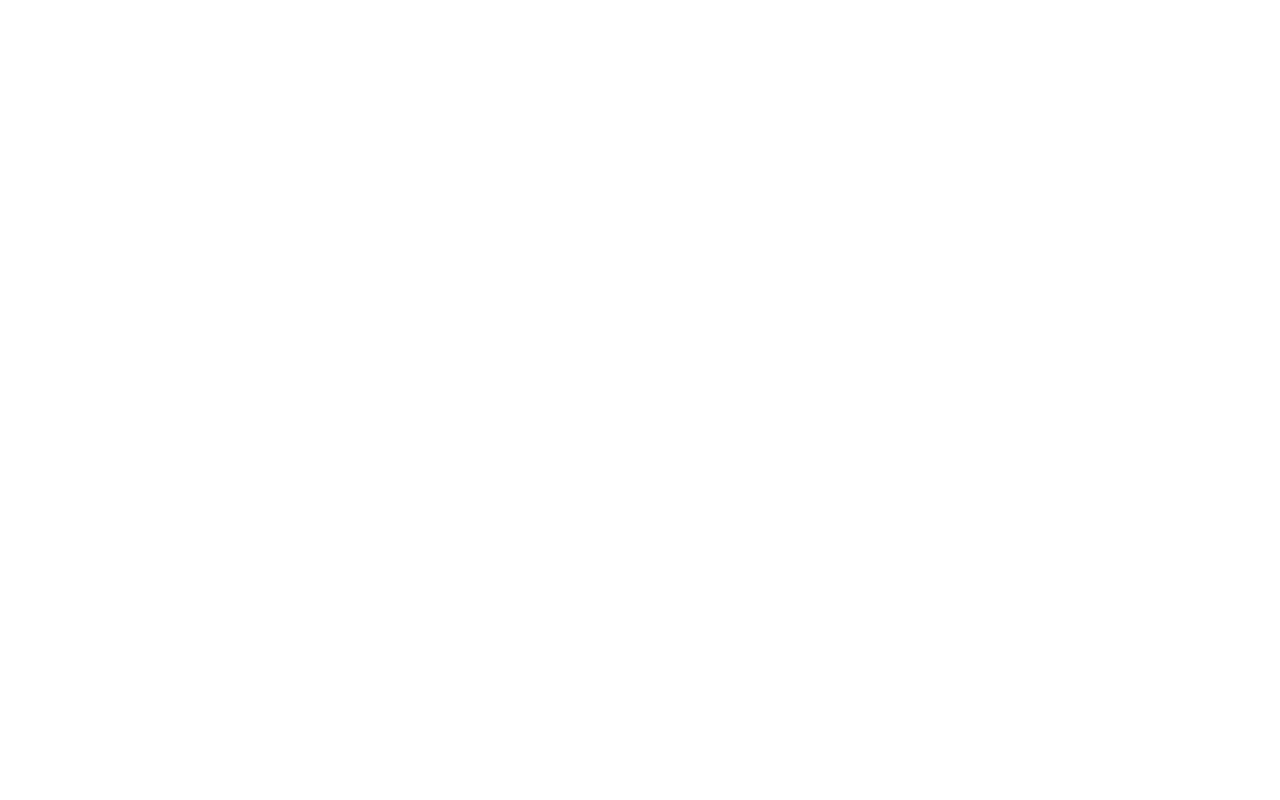
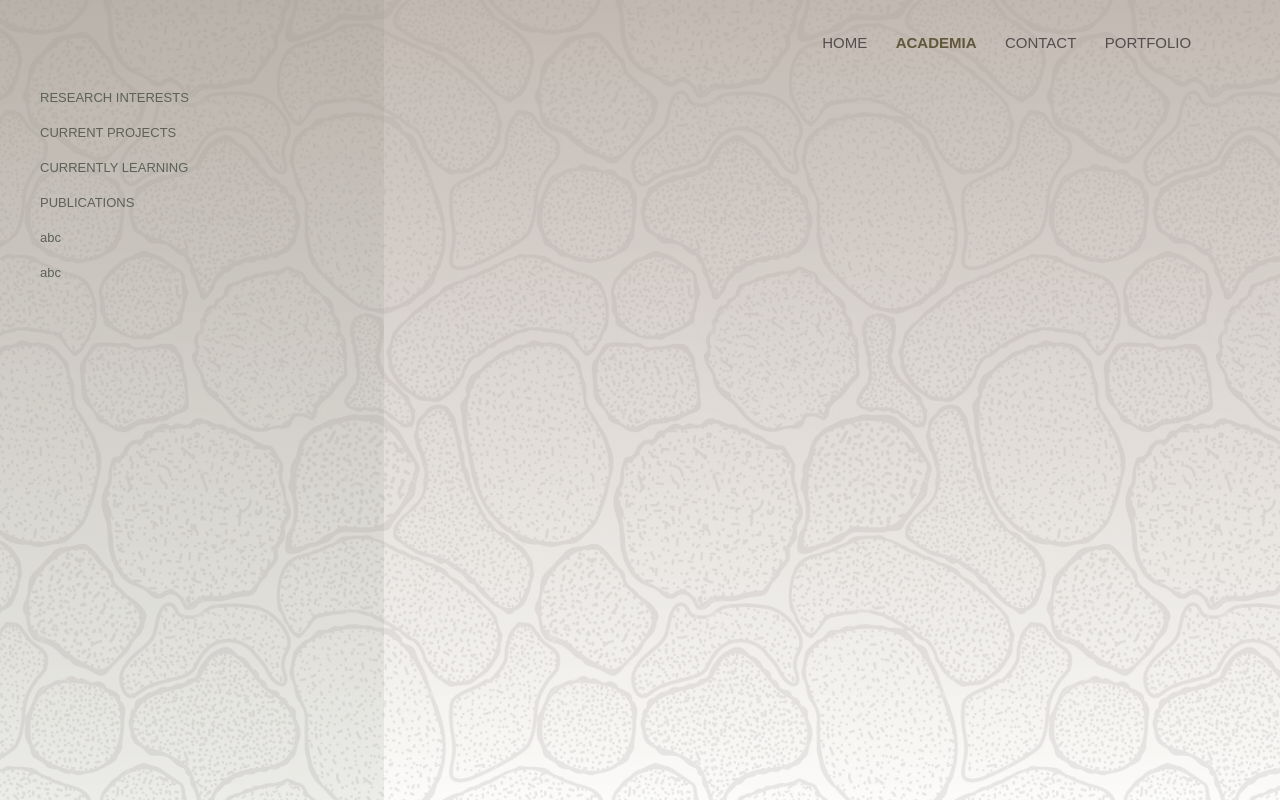
Before and after one commit to bendemonium/bendemonium.github.io, a plain HTML site: page academia.html in a window 1280 px wide. Drawn offline with Linux system fonts and the light colour scheme.

Commit message:
academia

```diff
--- a/academia.html
+++ b/academia.html
@@ -0,0 +1,52 @@
+<!DOCTYPE html>
+<html>
+
+    <head>
+        <meta name="viewport" content="width=device-width, initial-scale=1.0">
+        <title>Ridhi Bandaru</title>
+        <link rel="stylesheet" href="academia_style.css">
+        <link rel="stylesheet" href="https://cdn.jsdelivr.net/npm/@fortawesome/fontawesome-free@6.2.0/css/fontawesome.min.css">
+
+    </head>
+
+    <body>
+        <section class="header">
+            <nav>
+                <div class="nav-links" id="navLinks">
+                    <i class="fa fa-times" onclick="hideMenu()"></i>
+                    <ul>
+                        <li><a href="index.html">HOME</a></li>
+                        <li><a href="academia.html"><b style="color:rgb(99, 87, 57);">ACADEMIA</b></a></li>
+                        <li><a href="contact.html">CONTACT</a></li>
+                        <li><a href="portfolio.html">PORTFOLIO</a></li>
+                    </ul>
+                </div>
+                <i class="fa fa-bars" onclick="showMenu()"></i>
+            </nav>
+
+            <div class="side-nav">
+                <ul class="side-links">
+                    <li><a href="#"><p>RESEARCH INTERESTS</p></a></li>
+                    <li><a href="#"><p>CURRENT PROJECTS</p></a></li>
+                    <li><a href="#"><p>CURRENTLY LEARNING</p></a></li>
+                    <li><a href="#"><p>PUBLICATIONS</p></a></li>
+                    <li><a href="#"><p>abc</p></a></li>
+                    <li><a href="#"><p>abc</p></a></li>
+                    <div class="active"></div>
+                </ul>
+            </div>
+
+        </section>
+
+        <!-----javascript for toggle menu----->
+        <script>
+            var navLinks = document.getElementById(navLinks);
+            function showMenu(){
+                navLinks.style.right = '0';
+            }
+            function hideMenu(){
+                navLinks.style.right = '-200px';
+            }
+        </script>
+    </body>
+</html>
--- a/academia_style.css
+++ b/academia_style.css
@@ -0,0 +1,97 @@
+*{
+    margin: 0;
+    padding: 0;
+    font-family: sans-serif;
+}
+
+body{
+    min-height: 100vh;
+    background-image: linear-gradient(rgba(191, 182, 175, 0.95),rgba(255, 255, 255, 0.842)), url(images/cellbg.webp);
+    background-position: center;
+    background-size: 40%;
+    position: relative;
+}
+.header{
+    min-height: 100vh;
+    width: 100%;
+    position: relative;
+}
+nav{
+    display: flex;
+    padding: 2% 6%;
+    justify-content: space-between;
+    align-items: center;
+}
+nav img{
+    width: 150px;
+}
+
+.nav-links{
+    flex: 1;
+    text-align: right;
+}
+
+.nav-links ul li{
+    list-style: none;
+    display: inline-block;
+    padding: 8px 12px;
+    position: relative;
+
+}
+
+.nav-links ul li a{
+    color: rgb(85, 76, 76);
+    text-decoration: solid;
+    font-size: 15px;
+    font-style: normal;
+}
+.nav-links ul li ::after{
+    content: '';
+    width: 0%;
+    height: 10px;
+    background: #aa9487;
+    display: block;
+    margin: auto;
+    transition: 0.5s;
+}
+.nav-links ul li :hover::after{
+        width: 100%;
+}
+
+nav .fa{
+    display: none;
+}
+
+.side-nav{
+    width: 30%;
+    height: 100%;
+    background: rgba(121, 126, 113, 0.125);
+    position: fixed;
+    top: 0;
+    left: 0;
+}
+
+.side-links{
+    top: 10%;
+    list-style: none;
+    position: relative;
+    text-align: left;
+}
+
+.side-links li a{
+    color: #5e6155;
+    text-decoration: none;
+    font-size: 13px;
+    display: block;
+    padding: 10px 0;
+    background: transparent;
+    position: relative;
+    cursor: pointer;
+    left: 40px;
+}
+
+.side-links li a:hover{
+    text-shadow: 0 0 0.6px rgb(10, 10, 2);
+    transition: 0.2s;
+    left: 45px;
+}
--- a/index_style.css
+++ b/index_style.css
@@ -2,6 +2,11 @@
     margin: 0;
     padding: 0;
     font-family: sans-serif;
+    border: 0;
+    font-size: 100%;
+    list-style: none;
+    line-height: 1.15;
+    -webkit-text-size-adjust: 100%;
 }
 .header{
     min-height: 100vh;
@@ -31,9 +36,7 @@ nav img{
     display: inline-block;
     padding: 8px 12px;
     position: relative;
-
 }
-
 .nav-links ul li a{
     color: rgb(215, 200, 200);
     text-decoration: solid;
@@ -53,6 +56,7 @@ nav img{
         width: 100%;
 }
 
+
 .text-box{
     width: 90%;
     color: rgb(215, 200, 200);
@@ -61,6 +65,7 @@ nav img{
     left: 50%;
     transform:translate(-50%,-50%);
     text-align: center;
+    padding-bottom: 3%;
 }
 
 .text-box h1{
--- a/portfolio_style.css
+++ b/portfolio_style.css
@@ -0,0 +1,69 @@
+*{
+    margin: 0;
+    padding: 0;
+    font-family: sans-serif;
+}
+
+.header_contact{
+    min-height: 100vh;
+    width: 100%;
+    background-image: linear-gradient(rgb(90, 32, 6),rgba(80, 87, 84, 0.433)), url(images/gggg.jpeg);
+    background-size: 40%;
+    background-position: center;
+    position: relative;
+}
+nav{
+    display: flex;
+    padding: 2% 6%;
+    justify-content: space-between;
+    align-items: center;
+}
+nav img{
+    width: 150px;
+}
+
+.nav-links{
+    flex: 1;
+    text-align: right;
+}
+
+.nav-links ul li{
+    list-style: none;
+    display: inline-block;
+    padding: 8px 12px;
+    position: relative;
+
+}
+
+.nav-links ul li a{
+    color: rgb(215, 200, 200);
+    text-decoration: solid;
+    font-size: 15px;
+    font-style: normal;
+}
+.nav-links ul li ::after{
+    content: '';
+    width: 0%;
+    height: 10px;
+    background: #aa9487;
+    display: block;
+    margin: auto;
+    transition: 0.5s;
+}
+.nav-links ul li :hover::after{
+        width: 100%;
+}
+
+nav .fa{
+    display: none;
+}
+
+.cont{
+    position: relative;
+    text-align: left;
+    font-size: 14px;
+    color: rgb(231, 215, 167);
+    font-weight: 100;
+    width: 80%;
+    padding: 10%;
+}
```
Also changed, not shown: contact.html (+11 -12 lines), contact_style.css (+6 -3 lines), index.html (+4 -4 lines), portfolio.html (+43 -0 lines), images/cellbg.webp (added), images/gggg.jpeg (added), 1 other file.
